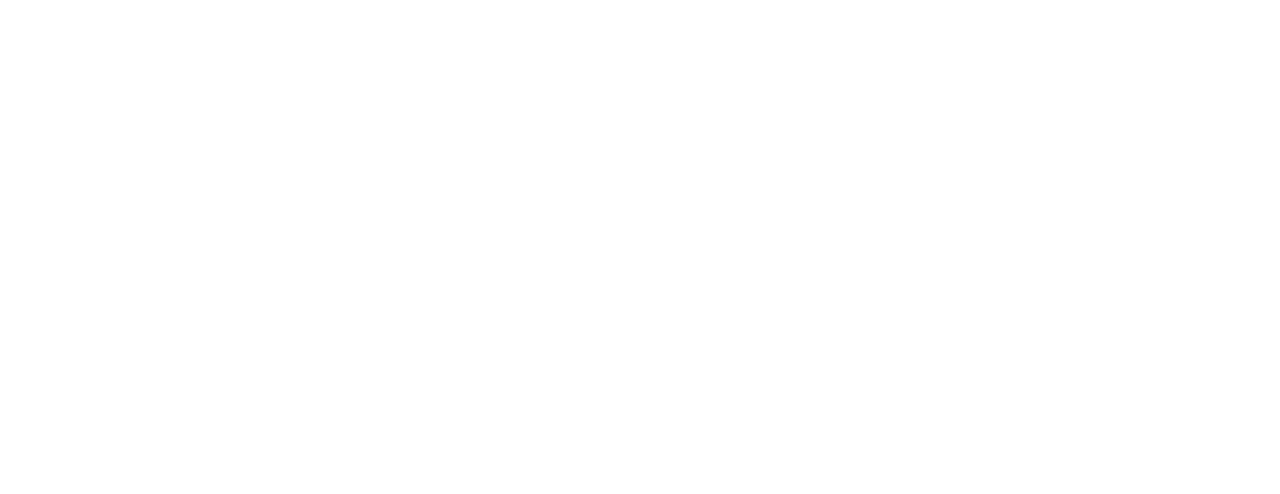
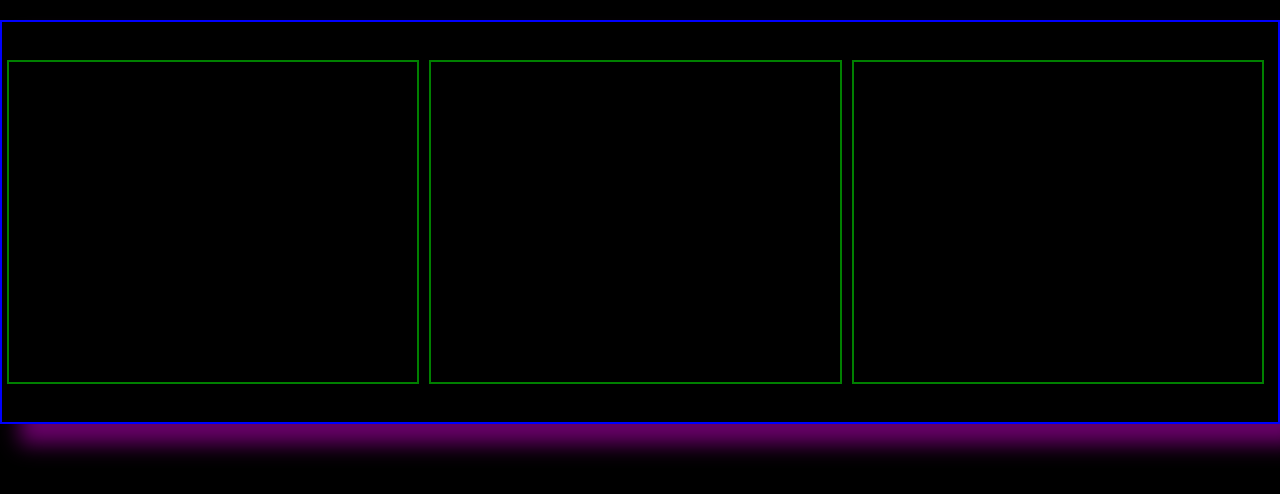
Before and after one commit to Islombek175/Web-Site, a plain HTML site: page index.html in a window 1280 px wide. Drawn offline with Linux system fonts and the light colour scheme.

Commit message:
HTML ga container vs 3 ta box qoshdim

```diff
--- a/index.html
+++ b/index.html
@@ -7,6 +7,10 @@
     <link rel="stylesheet" href="./main.css">
 </head>
 <body>
-
+    <div class="container">
+        <div class="box1 box"></div>
+        <div class="box2 box"></div>
+        <div class="box3 box"></div>
+    </div>
 </body>
 </html>
--- a/main.css
+++ b/main.css
@@ -2,3 +2,23 @@
     padding: 0;
     margin: 0;
 }
+
+body {
+    background-color: black;
+}
+
+.container {
+    display: flex;
+    border: 2px solid blue;
+    max-width: 1300px;
+    margin: 20px auto;
+    height: 50vh;
+    box-shadow: 20px 20px 20px rgba(209, 0, 209, 0.5);
+}
+
+.box {
+    width: 32%;
+    height: 80%;
+    border: 2px solid green;
+    margin: auto 5px;
+}
```
